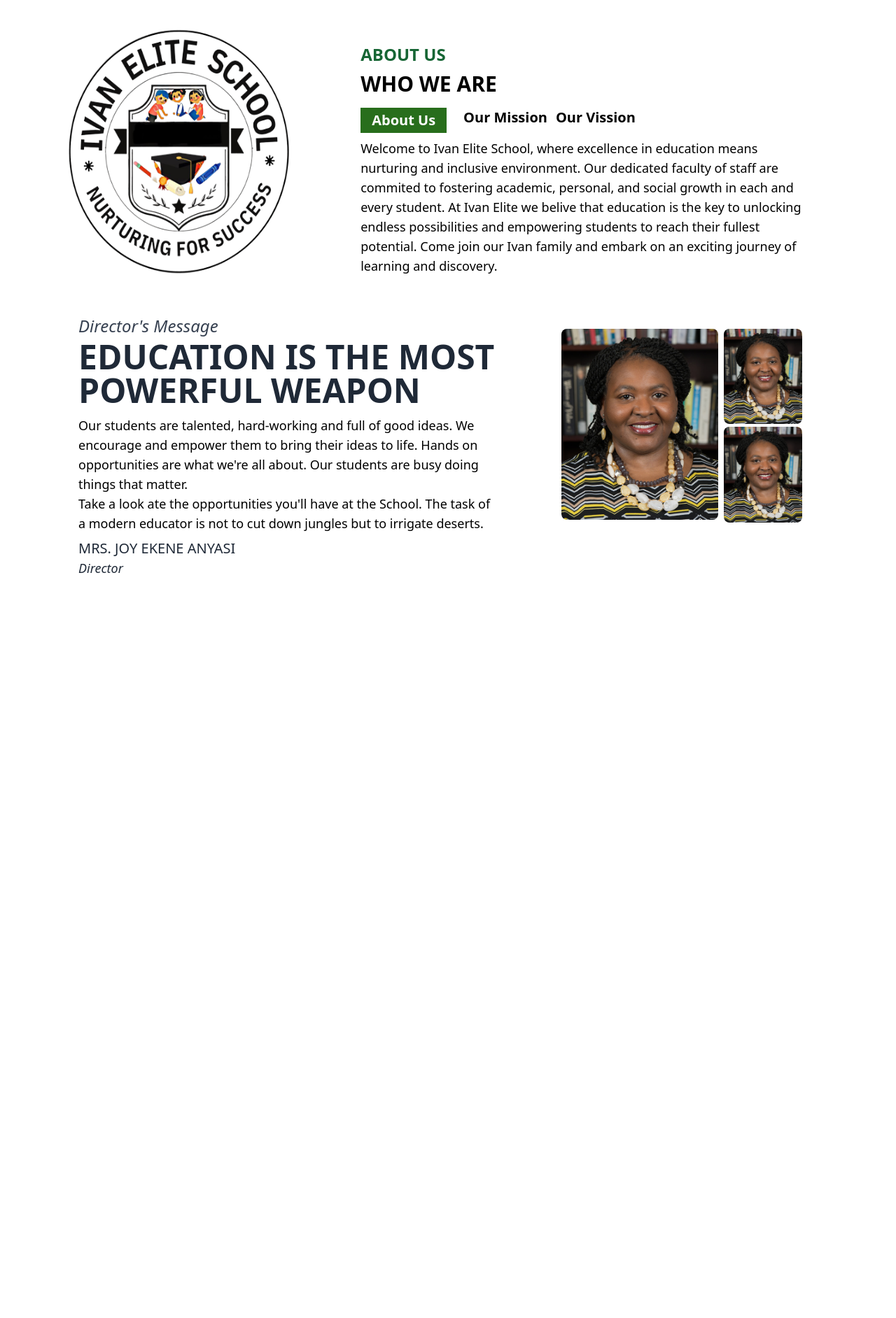
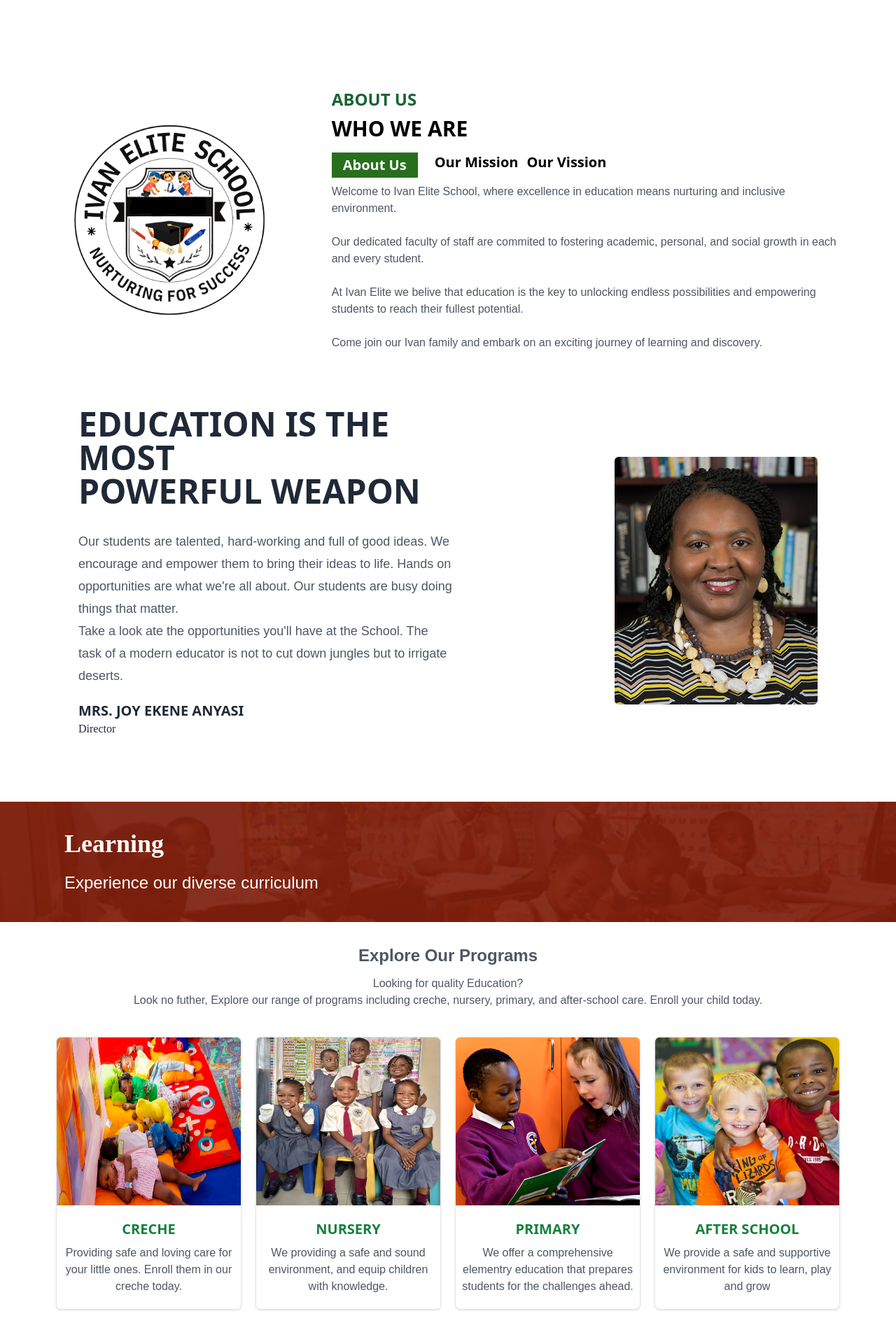
Before and after one commit to Misty-code1/ies-school, a React (Vite) app: page / in a window 1280 px wide. Shown: the part 596-2480 px from the top of the page at 70% size. Before the commit the page ends 1434 px from the top, so only its background shows below. Built offline with nearby package versions, Linux system fonts and the light colour scheme.

Commit message:
added learning section + minor changes

```diff
--- a/src/App.css
+++ b/src/App.css
@@ -2,10 +2,23 @@
 @tailwind components;
 @tailwind utilities;
 
+@import url("https://fonts.googleapis.com/css2?family=Outfit:wght@100..900&display=swap");
+
+img{
+   max-width: 100%;
+}
+p {
+  font-family: "Outfit", sans-serif;
+  color: #4d5765;
+}
+
 /* Abbout section */
 .active {
-   background: #286e1c;
-   color: #fff;
- }
+  background: #286e1c;
+  color: #fff;
+}
 
- /*  */
+/*  */
+.director {
+  font-family: cursive;
+}
--- a/src/assets/components/About.jsx
+++ b/src/assets/components/About.jsx
@@ -1,3 +1,4 @@
+/* eslint-disable react/no-unescaped-entities */
 import { useState } from "react";
 import logo from "../images/ieslogo.png";
 
@@ -5,15 +6,15 @@ const About = () => {
   const [tab, setTab] = useState("A");
   return (
     <>
-      <div className="md:grid grid-cols-5 md:pt-10 p-4">
-        <div className="hidden col-span-2 mr-5 md:flex justify-center">
-          <img src={logo} alt="" className=" w-80" />
+      <div className="w-full md:h-4/5 lg:flex justify-center px-3">
+        <div className="w-3/5 justify-center items-center hidden lg:flex">
+          <img src={logo} alt="" className="w-3/5 h-fit mt-32" />
         </div>
-        <div className="col-span-3 md:pr-28 md:mt-6">
-          <h4 className="text-2xl font-semibold text-green-800">
-            ABOUT US
-          </h4>
-          <h2 className="text-2xl md:text-3xl pt-2 font-semibold">WHO WE ARE</h2>
+        <div className="md:w-full mt-6 lg:mt-32 lg:pr-16">
+          <h4 className="text-2xl font-semibold text-green-800">ABOUT US</h4>
+          <h2 className="text-2xl md:text-3xl pt-2 font-semibold">
+            WHO WE ARE
+          </h2>
           <div className="flex pt-4 gap-3 text-md md:text-xl font-bold cursor-pointer align-middle text-center">
             <h3
               className={tab === "A" ? "active normal px-4 py-1" : "normal"}
@@ -36,27 +37,56 @@ const About = () => {
             </h3>
           </div>
           {tab === "A" ? (
-            <p className="text-base md:text-lg pt-2">
+            <p className="text-base md:text-md pt-2 leading-6">
               Welcome to Ivan Elite School, where excellence in education means
-              nurturing and inclusive environment. Our dedicated faculty of
-              staff are commited to fostering academic, personal, and social
-              growth in each and every student. At Ivan Elite we belive that
+              nurturing and inclusive environment.
+              <br className="hidden md:flex" />
+              <br className="hidden md:flex" /> Our dedicated faculty of staff
+              are commited to fostering academic, personal, and social growth in
+              each and every student. <br className="hidden md:flex" />{" "}
+              <br className="hidden md:flex" /> At Ivan Elite we belive that
               education is the key to unlocking endless possibilities and
-              empowering students to reach their fullest potential. Come join
-              our Ivan family and embark on an exciting journey of learning and
-              discovery.{" "}
+              empowering students to reach their fullest potential.{" "}
+              <br className="hidden md:flex" />{" "}
+              <br className="hidden md:flex" />
+              Come join our Ivan family and embark on an exciting journey of
+              learning and discovery.{" "}
             </p>
           ) : tab === "B" ? (
-            <p className="text-base md:text-lg pt-2">
-              At Ivan Elite School, we empower future leaders through
-              transformative education that sparks curiosity, fosters community,
-              and fuels ambition.
+            <p className="text-base md:text-md pt-2 leading-6">
+              At Ivan Elite School, we're dedicated to nurturing the next
+              generation of leaders through a transformative educational
+              approach that goes beyond textbooks.{" "}
+              <br className="hidden md:flex" />{" "}
+              <br className="hidden md:flex" /> Our ethos revolves around
+              igniting curiosity, building strong communities, and nurturing
+              ambitious spirits. <br className="hidden md:flex" />
+              <br className="hidden md:flex" />
+              Through innovative teaching methods and a supportive environment,
+              we empower students to explore their passions, embrace diversity,
+              and develop the critical thinking skills needed to excel in an
+              ever-evolving world. <br className="hidden md:flex" />
+              <br className="hidden md:flex" />
+              At Ivan Elite, education is not just about academic success; it's
+              about shaping well-rounded individuals who are equipped to make a
+              positive impact on society.
             </p>
           ) : (
-            <p className="text-base md:text-lg pt-2">
-              Ivan Elite School envisions holistic education that nurtures
-              well-rounded individuals, blending innovation with tradition, to
-              shape compassionate leaders for a better world.
+            <p className="text-base md:text-md pt-2 leading-6">
+              At Ivan Elite School, we believe in a holistic education that
+              blends innovation with tradition to nurture compassionate leaders.{" "}
+              <br className="hidden md:flex" />
+              <br className="hidden md:flex" />
+              Our mission is to cultivate well-rounded individuals who excel
+              academically while also embodying empathy, integrity, and
+              resilience. <br className="md:flex" />
+              <br className="hidden md:flex" />
+              Through a balanced curriculum and experiential learning, we
+              prepare our students to make meaningful contributions to society
+              and lead with compassion in an ever-changing world.{" "}
+              <br className="hidden md:flex" />
+              <br className="hidden md:flex" />
+              Join us in shaping a brighter future at Ivan Elite School.
             </p>
           )}
         </div>
--- a/src/assets/components/Events.jsx
+++ b/src/assets/components/Events.jsx
@@ -5,7 +5,7 @@ import lifeImg from "../images/life-img.jpg";
 const Events = () => {
   return (
     <>
-      <div className="h-40 flex">
+      <div className="hidden h-40 md:flex">
         <div
           style={{
             backgroundImage: `linear-gradient(rgba(128, 29, 10, 0.8), rgba(128, 29, 10, 0.8)), url(${eventImg})`,
--- a/src/assets/components/Header.jsx
+++ b/src/assets/components/Header.jsx
@@ -24,13 +24,15 @@ const Header = () => {
             <p className="mb-0 pb-0 font-extrabold text-xl md:text-3xl tracking-wider">
               IVAN ELITE
             </p>
-            <span className="text-red-700 text-md font-medium ">Nurturing Success</span>
+            <span className="text-red-700 text-md font-medium ">
+              Nurturing Success
+            </span>
           </div>
         </div>
         {/* Menu icon */}
         <div
           onClick={() => setOpen(!open)}
-          className="absolute right-8 top-6 cursor-pointer md:hidden w-7 h-7 text-green-900"
+          className="absolute right-6 top-4 cursor-pointer md:hidden w-8 h-7"
         >
           {open ? <XMarkIcon /> : <Bars3BottomRightIcon />}
         </div>
--- a/src/assets/components/Learning.jsx
+++ b/src/assets/components/Learning.jsx
@@ -1,8 +1,9 @@
+import eventImg from "../images/event-img.jpg";
+
 const Learning = () => {
   return (
-    <div>
-      Learning
-      {/* <div className="learning">
+    <>
+      <div className="w-full">
         <div
           style={{
             backgroundImage: `linear-gradient(rgba(128, 29, 10, 0.9), rgba(128, 29, 10, 0.9)), url(${eventImg})`,
@@ -10,65 +11,13 @@ const Learning = () => {
             backgroundSize: "cover",
             backgroundPosition: "center",
           }}
-          className="learning-head"
+          className="py-8 md:py-10 px-3"
         >
-          <h1 className="Learning-h1">Learning</h1>
-          <p className="Learning-p">Experience our diverse school curriculum</p>
+          <h3 className="director text-2xl md:text-4xl text-white font-bold md:px-20">Learning</h3>
+          <p className="md:px-20 pt-2 text-white md:text-2xl md:pt-5">Experience our diverse curriculum</p>
         </div>
-        <div className="learning-text">
-          <h1 className="learning-text-h1">Explore Our Range Of Programs</h1>
-          <p className="learning-text-p">
-            Looking for quality Education? Look no futher, Explore our range of
-            programs including creche, nursery, primary, and after-school care.
-            Enroll your child today.
-          </p>
-        </div>
-        <div className="learning-programs">
-          <div className="cards">
-            <div className="card">
-              <img src={checheImg} alt="" className="course-img" />
-              <div className="terms">
-                <h2 className="course">CRECHE</h2>
-                <p className="course-text">
-                  Providing safe and loving care for your little ones. Enroll
-                  them in our creche today.
-                </p>
-              </div>
-            </div>
-            <div className="card">
-              <img src={event2Img} alt="" className="course-img" />
-              <div className="terms">
-                <h2 className="course">NURSERY</h2>
-                <p className="course-text">
-                  We providing a safe and sound environment, and equip children
-                  with knowledge.
-                </p>
-              </div>
-            </div>
-            <div className="card">
-              <img src={primaryImg} alt="" className="course-img" />
-              <div className="terms">
-                <h2 className="course">PRIMARY</h2>
-                <p className="course-text">
-                  We offer a comprehensive elementry education that prepares
-                  students for the challenges ahead.
-                </p>
-              </div>
-            </div>
-            <div className="card">
-              <img src={afterImg} alt="" className="course-img" />
-              <div className="terms">
-                <h2 className="course">AFTER SCHOOL</h2>
-                <p className="course-text">
-                  We provide a safe and supportive environment for kids to
-                  learn, play and grow
-                </p>
-              </div>
-            </div>
-          </div>
-        </div>
-      </div> */}
-    </div>
+      </div>
+    </>
   );
 };
 
--- /dev/null
+++ b/src/assets/components/LearningSchools.jsx
@@ -0,0 +1,67 @@
+import crecheImg from "../images/crecheImg.jpg";
+import event2Img from "../images/event2Img.jpg";
+import primaryImg from "../images/primaryImg.jpg";
+import afterImg from "../images/afterImg.jpg";
+
+const LearningSchools = () => {
+  return (
+    <div className="md:text-center px-3 md:px-20 py-3">
+      <div className="">
+        <p className="text-base font-semibold md:text-2xl md:pt-5">Explore Our Programs</p>
+        <p className="md:pt-3 text-base">
+          Looking for quality Education? <br /> Look no futher, Explore our range of
+          programs including creche, nursery, primary, and after-school care.
+          Enroll your child today.
+        </p>
+      </div>
+
+      <div className="md:flex justify-center w-full pt-5 md:pt-10 md:gap-5">
+        <div className="bg-white border border-gray-200 rounded-md shadow md:w-1/3 mb-4 md:mb-0">
+          <img src={crecheImg} alt="" className="rounded-t-md w-full h-60" />
+          <div className="py-5 text-center">
+            <h2 className="text-xl font-semibold text-green-700">CRECHE</h2>
+            <p className="pt-2 px-2">
+              Providing safe and loving care for your little ones. Enroll them
+              in our creche today.
+            </p>
+          </div>
+        </div>
+
+        <div className="bg-white border border-gray-200 rounded-md shadow md:w-1/3 mb-4 md:mb-0">
+          <img src={event2Img} alt="" className="rounded-t-md w-full h-60" />
+          <div className="py-5 text-center">
+            <h2 className="text-xl font-semibold text-green-700">NURSERY</h2>
+            <p className="pt-2 px-2">
+              We providing a safe and sound environment, and equip children with
+              knowledge.
+            </p>
+          </div>
+        </div>
+
+        <div className="bg-white border border-gray-200 rounded-lg shadow md:w-1/3 mb-4 md:mb-0">
+          <img src={primaryImg} alt="" className="rounded-t-md w-full h-60" />
+          <div className="py-5 text-center">
+            <h2 className="text-xl font-semibold text-green-700">PRIMARY</h2>
+            <p className="pt-2 px-2">
+              We offer a comprehensive elementry education that prepares
+              students for the challenges ahead.
+            </p>
+          </div>
+        </div>
+
+        <div className="bg-white border border-gray-200 rounded-lg shadow md:w-1/3">
+          <img src={afterImg} alt="" className="rounded-t-md w-full h-60" />
+          <div className="py-5 text-center">
+            <h2 className="text-xl font-semibold text-green-700">AFTER SCHOOL</h2>
+            <p className="pt-2 px-2">
+              We provide a safe and supportive environment for kids to learn,
+              play and grow
+            </p>
+          </div>
+        </div>
+      </div>
+    </div>
+  );
+};
+
+export default LearningSchools;
--- a/src/assets/components/Message.jsx
+++ b/src/assets/components/Message.jsx
@@ -3,16 +3,16 @@ import event2Img from "../images/funmiImg.jpg";
 
 const Message = () => {
   return (
-    <div className="md:flex pt-3 md:pt-10 px-4 md:px-28 md:gap-14">
+    <div className="md:flex mt-6 md:mt-0 lg:py-20 px-3 md:px-28 md:gap-48 justify-center items-center">
       <div className="md:flex md:w-3/5">
         <div className="">
-          <p className="text-xl md:text-2xl italic font-medium text-gray-700">
+          {/* <h3 className="text-md md:text-2xl font-bold md:pb-4">
             Director's Message
-          </p>
-          <h2 className="text-2xl md:text-5xl mt-1 font-semibold text-gray-800">
+          </h3> */}
+          <h2 className="text-lg md:text-5xl font-bold lg:font-semibold text-gray-800 ">
             EDUCATION IS THE MOST <br /> POWERFUL WEAPON
           </h2>
-          <p className="md:text-lg pt-3 md:pr-10">
+          <p className="text-base md:text-md leading-6 align-baseline pt-2 md:text-lg md:pt-8 md:pr-10 md:leading-8">
             Our students are talented, hard-working and full of good ideas. We
             encourage and empower them to bring their ideas to life. Hands on
             opportunities are what we're all about. Our students are busy doing
@@ -20,24 +20,17 @@ const Message = () => {
             have at the School. The task of a modern educator is not to cut down
             jungles but to irrigate deserts.
           </p>
-          <h5 className="text-lg md:text-xl font-medium text-gray-800 mt-2">
+          <h5 className="text-md md:text-xl font-semibold text-gray-800 mt-2 md:pt-3">
             MRS. JOY EKENE ANYASI
           </h5>
-          <p className="text-lg font-medium italic text-gray-800 mb-3">
+          <p className="director text-md font-medium text-gray-800 mb-3">
             Director
           </p>
         </div>
       </div>
-      <div className="hidden md:flex gap-2 md:mt-5">
-        <div className="h-full mb-2">
-          <img src={event2Img} alt="" className="w-56 rounded-lg" />
-        </div>
-        <div className="h-1/2">
-          <img src={event2Img} alt="" className="w-28 mb-1 rounded-lg" />
-
-          <div className="h-1/2">
-            <img src={event2Img} alt="" className="w-28 rounded-lg" />
-          </div>
+      <div className="hidden md:flex justify-center items-center gap-2 md:mt-5">
+        <div className="h-full mb-2 items-center">
+          <img src={event2Img} alt="" className="w-80 rounded-md" />
         </div>
       </div>
     </div>
--- a/src/assets/pages/HomePage.jsx
+++ b/src/assets/pages/HomePage.jsx
@@ -2,8 +2,9 @@ import Header from "../components/Header";
 import Hero from "../components/Hero";
 import Events from "../components/Events";
 import About from "../components/About";
-// import Mission from "../components/Mission";
 import Message from "../components/Message";
+import Learning from "../components/Learning";
+import LearningSchools from "../components/LearningSchools";
 const HomePage = () => {
   return (
     <div>
@@ -11,8 +12,9 @@ const HomePage = () => {
       <Hero />
       <Events />
       <About />
-      {/* <Mission /> */}
       <Message />
+      <Learning />
+      <LearningSchools />
     </div>
   );
 };
```
